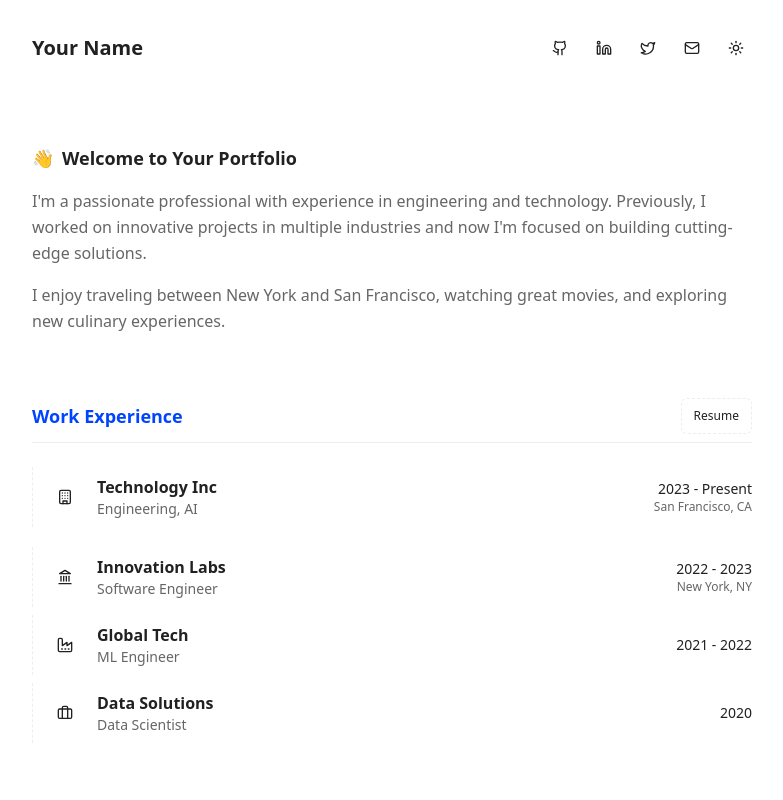
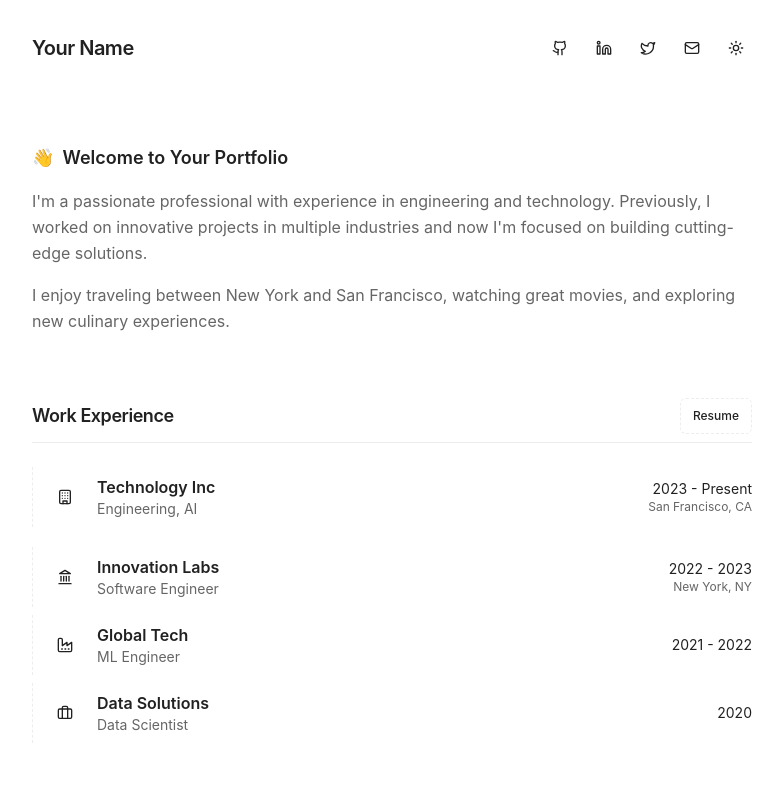
Before and after one commit to OhioStateBDAA/Personal_Website_Template, a React (Vite) app: page / in a window 1280 px wide. Shown: the top 800 px of the page, without its empty margins (248-1031 px from the left). Built offline with nearby package versions, Linux system fonts and the light colour scheme.

Commit message:
Refactor: Update color and font styles
Removed blue color and updated headers to primary color. Updated font styles to match the user's specifications.

```diff
--- a/src/components/Header.tsx
+++ b/src/components/Header.tsx
@@ -6,7 +6,7 @@ import IconLink from './IconLink';
 const Header = () => {
   return (
     <header className="py-8 flex justify-between items-center w-full max-w-3xl mx-auto px-6">
-      <h1 className="text-xl font-semibold">Your Name</h1>
+      <h1 className="text-xl font-semibold tracking-tight">Your Name</h1>
 
       <div className="flex items-center space-x-3">
         <IconLink
--- a/src/components/SectionTitle.tsx
+++ b/src/components/SectionTitle.tsx
@@ -11,7 +11,7 @@ interface SectionTitleProps {
 const SectionTitle = ({ title, className, resumeLink }: SectionTitleProps) => {
   return (
     <div className="flex justify-between items-center mb-6 border-b border-muted pb-2">
-      <h2 className={cn("text-lg font-semibold text-primary", className)}>
+      <h2 className={cn("text-lg font-semibold text-primary heading", className)}>
         {title}
       </h2>
       {resumeLink && (
--- a/src/index.css
+++ b/src/index.css
@@ -1,4 +1,3 @@
-
 @tailwind base;
 @tailwind components;
 @tailwind utilities;
@@ -12,7 +11,7 @@
     --card-foreground: 0 0% 13%;
     --popover: 0 0% 100%;
     --popover-foreground: 0 0% 13%;
-    --primary: 224 100% 50%; /* Blue (#104FF0) */
+    --primary: 0 0% 13%; /* Changed to Dark gray/near black (#222222) instead of blue */
     --primary-foreground: 0 0% 100%;
     --secondary: 0 0% 93%; /* Light gray (#EEEEEE) */
     --secondary-foreground: 0 0% 13%;
@@ -24,7 +23,7 @@
     --destructive-foreground: 0 0% 100%;
     --border: 0 0% 93%; /* Light gray (#EEEEEE) */
     --input: 0 0% 93%;
-    --ring: 224 100% 50%; /* Blue (#104FF0) */
+    --ring: 0 0% 13%; /* Changed to Dark gray/near black (#222222) instead of blue */
     --radius: 0.5rem;
   }
 
@@ -36,7 +35,7 @@
     --card-foreground: 0 0% 60%;
     --popover: 240 8% 20%;
     --popover-foreground: 0 0% 60%;
-    --primary: 216 100% 65%; /* Light blue (#4D8EFF) */
+    --primary: 0 0% 60%; /* Changed to Light gray (#9A9A9A) instead of blue */
     --primary-foreground: 0 0% 100%;
     --secondary: 0 0% 20%; /* Dark gray (#333333) */
     --secondary-foreground: 0 0% 60%;
@@ -48,7 +47,20 @@
     --destructive-foreground: 0 0% 100%;
     --border: 0 0% 20%; /* Dark gray (#333333) */
     --input: 0 0% 20%;
-    --ring: 216 100% 65%; /* Light blue (#4D8EFF) */
+    --ring: 0 0% 60%; /* Changed to Light gray (#9A9A9A) instead of blue */
+  }
+
+  /* Add font configuration */
+  html, body {
+    font-family: -apple-system, BlinkMacSystemFont, "SF Pro Text", "Inter", "Segoe UI", Roboto,
+                 "Helvetica Neue", Arial, sans-serif, "Apple Color Emoji",
+                 "Segoe UI Emoji", "Segoe UI Symbol";
+  }
+
+  h1, h2, h3, h4, h5, h6 {
+    font-family: -apple-system, BlinkMacSystemFont, "SF Pro Display", "Inter", "Segoe UI", Roboto,
+                 "Helvetica Neue", Arial, sans-serif;
+    font-weight: 600;
   }
 }
 
@@ -119,4 +131,8 @@
   .hover-float:hover {
     transform: translateY(-5px);
   }
+
+  .heading {
+    @apply text-primary font-semibold tracking-tight;
+  }
 }
```
